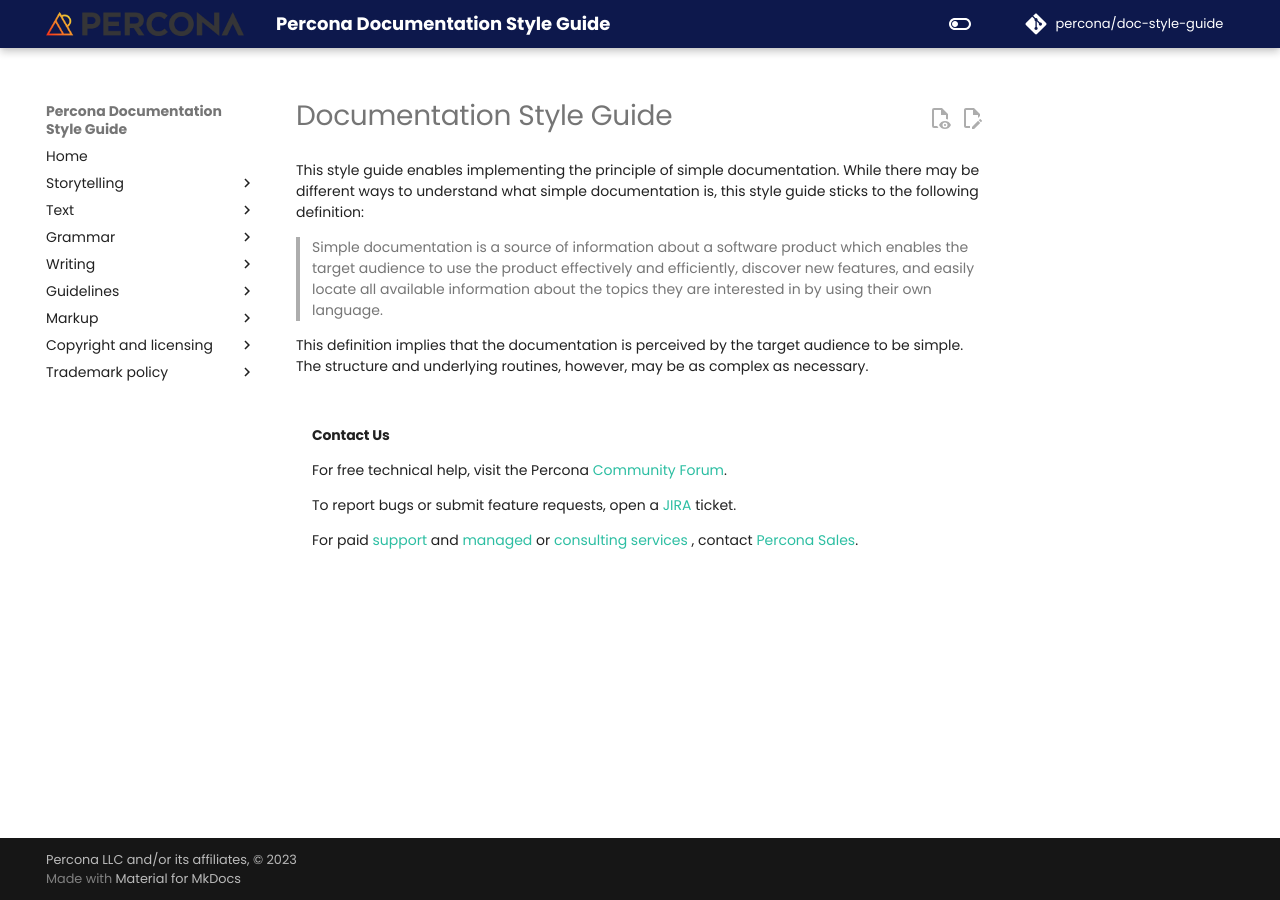
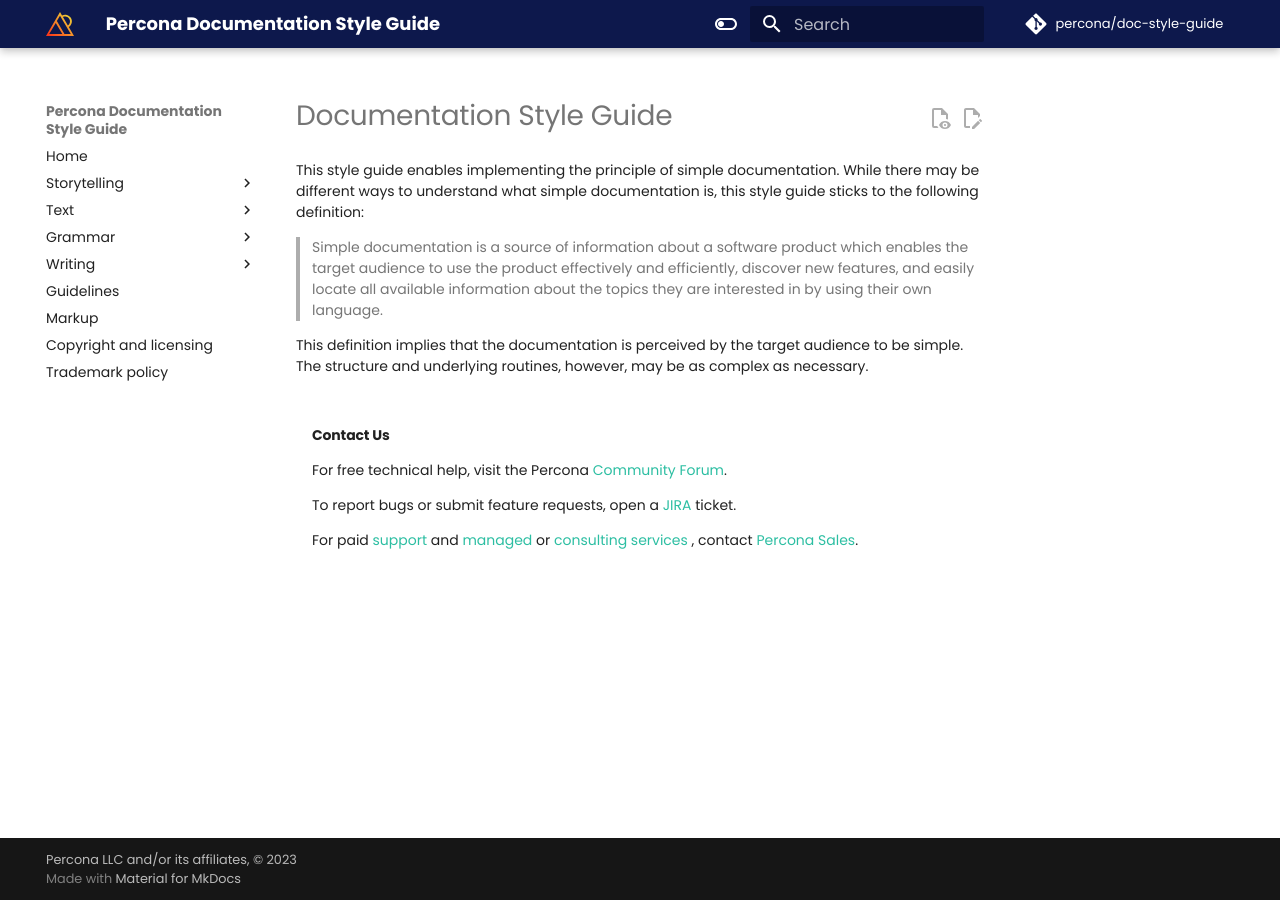
Before and after one commit to percona/doc-style-guide, an MkDocs documentation site: the page built from docs/index.md, in a window 1280 px wide. Built offline with MkDocs 1.6.1 and Material for MkDocs 9.7.7, drawn with Linux system fonts in a browser that asks for light colours; nearby versions of some CDN libraries; comment, search, counter and statistics services are not loaded.

Commit message:
Applied Material 9.x
Updated logo

deleted:    _resource/overrides/partials/header.html
	new file:   docs/_images/percona-logo.svg
	modified:   mkdocs.yml

```diff
--- a/_resource/overrides/partials/header.html
+++ /dev/null
@@ -1,77 +0,0 @@
-{#-
-  This file was automatically generated - do not edit
--#}
-<header class="md-header" data-md-component="header">
-  <nav class="md-header__inner md-grid" aria-label="{{ lang.t('header.title') }}">
-    <a href="https://percona.com/software/documentation" class="md-header__button md-logo" aria-label="Percona Product Documentation" data-md-component="logo">
-      {% include "partials/logo.html" %}
-    </a>
-    <label class="md-header__button md-icon" for="__drawer">
-      {% include ".icons/material/menu" ~ ".svg" %}
-    </label>
-    <div class="md-header__title" data-md-component="header-title">
-      <div class="md-header__ellipsis">
-        <div class="md-header__topic">
-          <span class="md-ellipsis">
-            {{ config.site_name }}
-          </span>
-        </div>
-        <div class="md-header__topic" data-md-component="header-topic">
-          <span class="md-ellipsis">
-            {% if page and page.meta and page.meta.title %}
-              {{ page.meta.title }}
-            {% else %}
-              {{ page.title }}
-            {% endif %}
-          </span>
-        </div>
-      </div>
-    </div>
-    {% if not config.theme.palette is mapping %}
-      <form class="md-header__option" data-md-component="palette">
-        {% for option in config.theme.palette %}
-          {% set primary = option.primary | replace(" ", "-") | lower %}
-          {% set accent  = option.accent  | replace(" ", "-") | lower %}
-          <input class="md-option" data-md-color-media="{{ option.media }}" data-md-color-scheme="{{ option.scheme }}" data-md-color-primary="{{ primary }}" data-md-color-accent="{{ accent }}" type="radio" name="__palette" id="__palette_{{ loop.index }}">
-          {% if option.toggle %}
-            <label class="md-header__button md-icon" title="{{ option.toggle.name }}" for="__palette_{{ loop.index0 or loop.length }}" hidden>
-              {% include ".icons/" ~ option.toggle.icon ~ ".svg" %}
-            </label>
-          {% endif %}
-        {% endfor %}
-      </form>
-    {% endif %}
-    {% if config.extra.alternate %}
-      <div class="md-header__option">
-        <div class="md-select">
-          {% set icon = config.theme.icon.alternate or "material/translate" %}
-          <button class="md-header__button md-icon">
-            {% include ".icons/" ~ icon ~ ".svg" %}
-          </button>
-          <div class="md-select__inner">
-            <ul class="md-select__list">
-              {% for alt in config.extra.alternate %}
-                <li class="md-select__item">
-                  <a href="{{ alt.link | url }}" hreflang="{{ alt.lang }}" class="md-select__link">
-                    {{ alt.name }}
-                  </a>
-                </li>
-                {% endfor %}
-            </ul>
-          </div>
-        </div>
-      </div>
-    {% endif %}
-    {% if "search" in config["plugins"] %}
-      <label class="md-header__button md-icon" for="__search">
-        {% include ".icons/material/magnify.svg" %}
-      </label>
-      {% include "partials/search.html" %}
-    {% endif %}
-    {% if config.repo_url %}
-      <div class="md-header__source">
-        {% include "partials/source.html" %}
-      </div>
-    {% endif %}
-  </nav>
-</header>
--- a/mkdocs.yml
+++ b/mkdocs.yml
@@ -14,7 +14,7 @@ use_directory_urls: false
 # Theme setup
 theme:
   name: material
-  logo: _images/Percona_Logo_Color.png
+  logo: _images/percona-logo.svg
   favicon: _images/percona-favicon.ico
   custom_dir: _resource/overrides/
   font:
@@ -34,6 +34,15 @@ theme:
       toggle:
         icon: material/toggle-switch
         name: Switch to light mode
+
+features:
+  - search.highlight
+  - search.share
+  - navigation.top
+  - navigation.tracking
+  - content.action.copy
+  - content.action.view
+  - content.account.edit
 
 
 extra_css:
@@ -76,7 +85,9 @@ markdown_extensions:
 
 
 plugins:
-  search: {}
+  section-index: {}
+  search:
+    separator: '[\s\-,:!=\[\]()"`/]+|\.(?!\d)|&[lg]t;|(?!\b)(?=[A-Z][a-z])'
   git-revision-date-localized:
     enable_creation_date: true
     enabled: !ENV [ENABLED_GIT_REVISION_DATE, True]
```
Also changed, not shown: docs/_images/percona-logo.svg (added).
